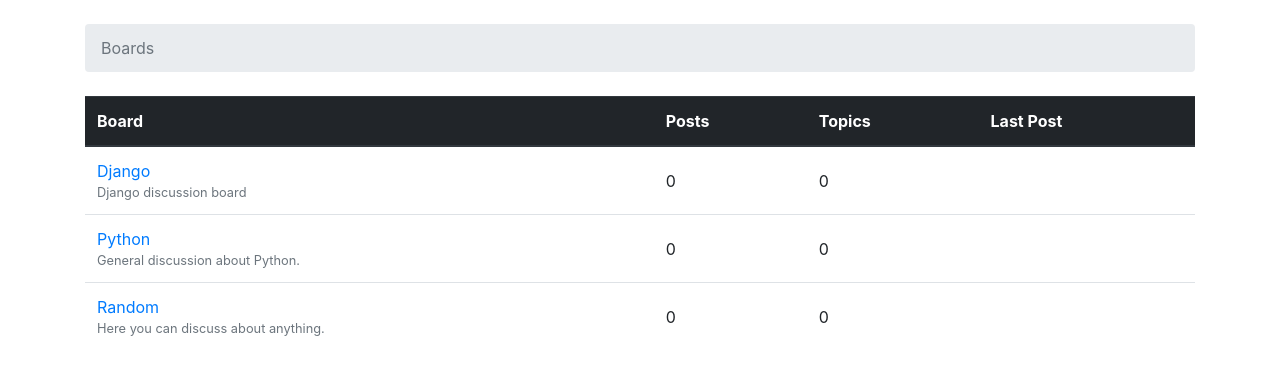
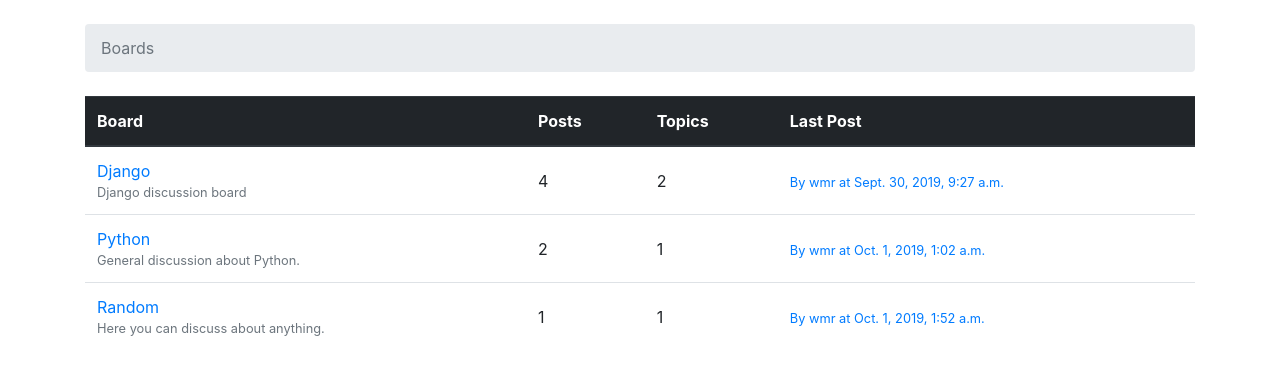
Before and after one commit to MingruiWang2017/DjangoProject, a Django app: page / in a window 1280 px wide. Shown: the part 56-431 px from the top of the page. Run offline with Django 3.2, Linux system fonts and the light colour scheme; data comes from the database, SQL or seed files in the repository; both versions use the stored data as it was after the commit; some libraries are stand-ins or nearby versions.

Commit message:
修复补充页面列表上遗留的几个字段空白数据

```diff
--- a/boards/models.py
+++ b/boards/models.py
@@ -1,5 +1,7 @@
 from django.db import models
 from django.contrib.auth.models import User
+from django.utils.text import Truncator
+
 
 # Create your models here.
 
@@ -10,11 +12,25 @@ class Board(models.Model):
     def __str__(self):
         return self.name
 
+    def get_topics_count(self):
+        return self.topics.count()
+
+    def get_posts_count(self):
+        return Post.objects.filter(topic__board=self).count()
+
+    def get_last_post(self):
+        return Post.objects.filter(topic__board=self).order_by('-created_at').first()
+
+
 class Topic(models.Model):
     subject = models.CharField(max_length=255)
     last_updated = models.DateTimeField(auto_now_add=True)  # 创建对象时，设置为当前时间
     board = models.ForeignKey(Board, related_name='topics')  # 外键，related_name告诉关联的模型用什么字段引用本模型
     starter = models.ForeignKey(User, related_name='topics')
+
+    def __str__(self):
+        return self.subject
+
 
 class Post(models.Model):
     message = models.TextField(max_length=4000)
@@ -23,3 +39,7 @@ class Post(models.Model):
     updated_at = models.DateTimeField(null=True)
     created_by = models.ForeignKey(User, related_name='posts')
     updated_by = models.ForeignKey(User, null=True, related_name='+')  # +表示不建立反向关系，即不关心用户修改过哪些帖子
+
+    def __str__(self):
+        truncated_message = Truncator(self.message)  # Truncator ⼯具类，可以将⼀个⻓字符串截取为任意⻓度字符
+        return truncated_message.chars(30)
--- a/boards/views.py
+++ b/boards/views.py
@@ -1,6 +1,6 @@
 from django.shortcuts import render, get_object_or_404, redirect
 from django.contrib.auth.decorators import login_required
-from django.contrib.auth.models import User
+from django.db.models import Count
 
 from .models import Board, Topic, Post
 from .forms import NewTopicForm, PostForm
@@ -16,12 +16,9 @@ def home(request):
 
 
 def board_topics(request, pk):
-    # try:
-    #     board = Board.objects.get(pk=pk)
-    # except Board.DoesNotExist:
-    #     raise Http404
     board = get_object_or_404(Board, pk=pk)
-    return render(request, 'topics.html', {'board': board})
+    topics = board.topics.order_by('-last_updated').annotate(replies=Count('posts') - 1)
+    return render(request, 'topics.html', {'board': board, 'topics': topics})
 
 
 @login_required
--- a/templates/home.html
+++ b/templates/home.html
@@ -22,9 +22,23 @@
             <a href="{% url 'board_topics' board.pk %}">{{board.name}}</a>
             <small class="text-muted d-block">{{board.description}}</small>
         </td>
-        <td class="align-middle">0</td>
-        <td class="align-middle">0</td>
-        <td></td>
+        <td class="align-middle">{{ board.get_posts_count }}</td>
+        <td class="align-middle">{{ board.get_topics_count}}</td>
+        <td class="align-middle">
+            {% with post=board.get_last_post %}
+            {% if post %}
+            <small>
+                <a href="{% url 'topic_posts' board.pk post.topic.pk %}">
+                    By {{ post.created_by.username }} at {{post.created_at }}
+                </a>
+            </small>
+            {% else %}
+            <small class="text-muted">
+                <em>No posts yet.</em>
+            </small>
+            {% endif %}
+            {% endwith %}
+        </td>
     </tr>
     {% endfor %}
     </tbody>
--- a/templates/topics.html
+++ b/templates/topics.html
@@ -25,13 +25,13 @@
     </tr>
     </thead>
     <tbody>
-    {% for topic in board.topics.all %}
+    {% for topic in topics %}
     <tr>
         <td>
             <a href="{% url 'topic_posts' board.pk topic.pk %}">{{ topic.subject }}</a>
         </td>
         <td>{{ topic.starter.username}}</td>
-        <td>0</td>
+        <td>{{ topic.replies }}</td>
         <td>0</td>
         <td>{{ topic.last_updated}}</td>
     </tr>
```
Also changed, not shown: db.sqlite3.
